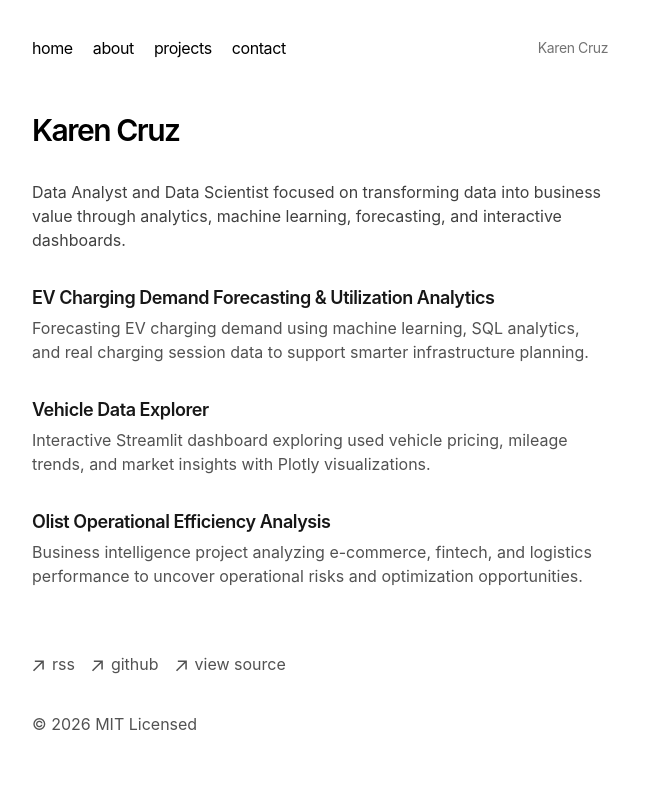
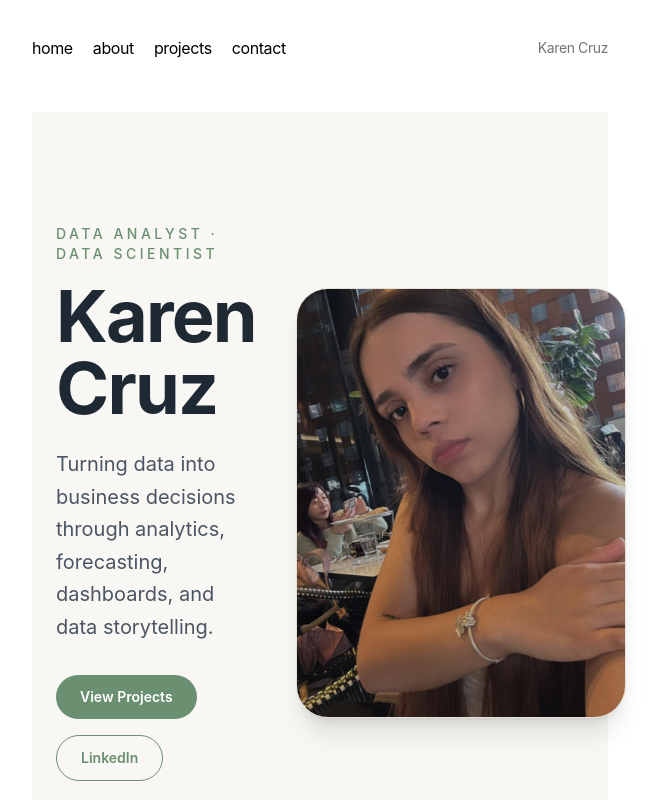
Before and after one commit to Kcruz4/portfolio-starter-kit, a Next.js app: page / in a window 1280 px wide. Shown: the top 800 px of the page, without its empty margins (320-977 px from the left). Built offline with nearby package versions, Linux system fonts and the light colour scheme.

Commit message:
Update page.tsx

```diff
--- a/app/page.tsx
+++ b/app/page.tsx
@@ -1,19 +1,207 @@
-import { Projects } from 'app/components/Projects'
+import Link from 'next/link'
+
+const projects = [
+  {
+    title: 'EV Charging Demand Forecasting',
+    description:
+      'Forecasting EV charging demand using machine learning, SQL analytics, Tableau dashboards, and real charging session data.',
+    tech: ['Python', 'SQL', 'Tableau', 'Forecasting'],
+    link: 'https://github.com/Kcruz4/ev-charging-demand-forecasting',
+  },
+  {
+    title: 'Olist Operational Efficiency Analysis',
+    description:
+      'Power BI dashboard analyzing logistics delays, payment risk, and operational performance across e-commerce and fintech data.',
+    tech: ['Power BI', 'Python', 'Business Analytics'],
+    link: 'https://github.com/Kcruz4/E-commerce-Fintech-Logistics-Analysis.',
+  },
+  {
+    title: 'Used Vehicle Market Analytics App',
+    description:
+      'Interactive Streamlit web application for exploring used vehicle pricing, mileage trends, and market insights.',
+    tech: ['Streamlit', 'Python', 'Plotly'],
+    link: 'https://github.com/Kcruz4/Used-Vehicle-Market-Analytics-App',
+  },
+]
+
+const skills = [
+  'Python',
+  'SQL',
+  'Power BI',
+  'Tableau',
+  'Pandas',
+  'Scikit-learn',
+  'Streamlit',
+  'Machine Learning',
+  'Forecasting',
+  'Data Visualization',
+]
 
 export default function Page() {
   return (
-    <section>
-      <h1 className="mb-8 text-3xl font-semibold tracking-tighter">
-        Karen Cruz
-      </h1>
+    <main className="min-h-screen bg-[#F8F7F3] text-[#1F2933]">
+      <section className="mx-auto flex max-w-6xl flex-col items-center gap-10 px-6 py-20 md:flex-row md:py-28">
+        <div className="flex-1">
+          <p className="mb-4 text-sm font-medium uppercase tracking-[0.25em] text-[#6B8F71]">
+            Data Analyst · Data Scientist
+          </p>
 
-      <p className="mb-6 text-neutral-700 dark:text-neutral-300">
-        Data Analyst and Data Scientist focused on transforming data into business value through analytics, machine learning, forecasting, and interactive dashboards.
-      </p>
+          <h1 className="mb-6 text-5xl font-bold tracking-tight md:text-7xl">
+            Karen Cruz
+          </h1>
 
-      <div className="my-8">
-        <Projects />
-      </div>
-    </section>
+          <p className="mb-8 max-w-2xl text-xl leading-relaxed text-[#4B5563]">
+            Turning data into business decisions through analytics, forecasting,
+            dashboards, and data storytelling.
+          </p>
+
+          <div className="flex flex-wrap gap-4">
+            <a
+              href="#projects"
+              className="rounded-full bg-[#6B8F71] px-6 py-3 text-sm font-semibold text-white transition hover:bg-[#55765B]"
+            >
+              View Projects
+            </a>
+
+            <Link
+              href="https://www.linkedin.com/in/karencruz-datascientist/"
+              target="_blank"
+              className="rounded-full border border-[#6B8F71] px-6 py-3 text-sm font-semibold text-[#6B8F71] transition hover:bg-white"
+            >
+              LinkedIn
+            </Link>
+          </div>
+        </div>
+
+        <div className="flex-1">
+          <div className="mx-auto h-[360px] w-[280px] overflow-hidden rounded-[2rem] border border-[#E5E1D8] bg-white shadow-xl md:h-[430px] md:w-[330px]">
+            <img
+              src="/publicprofile.jpg.jpeg"
+              alt="Karen Cruz"
+              className="h-full w-full object-cover"
+            />
+          </div>
+        </div>
+      </section>
+
+      <section
+        id="about"
+        className="mx-auto grid max-w-6xl gap-12 px-6 py-16 md:grid-cols-[360px_1fr]"
+      >
+        <div className="mx-auto overflow-hidden rounded-[2rem] border border-[#E5E1D8] bg-white p-3 shadow-lg">
+          <video
+            src="/publicintro-video.mp4.mov"
+            controls
+            className="h-[520px] w-[292px] rounded-[1.5rem] object-cover"
+          />
+        </div>
+
+        <div className="flex flex-col justify-center">
+          <p className="mb-3 text-sm font-semibold uppercase tracking-[0.2em] text-[#6B8F71]">
+            About Me
+          </p>
+
+          <h2 className="mb-6 text-3xl font-bold tracking-tight md:text-4xl">
+            I build practical data solutions that support smarter decisions.
+          </h2>
+
+          <p className="mb-6 text-lg leading-relaxed text-[#4B5563]">
+            I am a data professional focused on analytics, business intelligence,
+            forecasting, and machine learning. My work combines technical skills
+            with business thinking to uncover patterns, improve performance, and
+            communicate insights clearly.
+          </p>
+
+          <div className="grid gap-4 sm:grid-cols-3">
+            <div className="rounded-2xl border border-[#E5E1D8] bg-white p-5">
+              <p className="text-sm text-[#6B7280]">Location</p>
+              <p className="font-semibold">Australia 🇦🇺</p>
+            </div>
+            <div className="rounded-2xl border border-[#E5E1D8] bg-white p-5">
+              <p className="text-sm text-[#6B7280]">Focus</p>
+              <p className="font-semibold">Data & BI</p>
+            </div>
+            <div className="rounded-2xl border border-[#E5E1D8] bg-white p-5">
+              <p className="text-sm text-[#6B7280]">Open to</p>
+              <p className="font-semibold">Remote roles</p>
+            </div>
+          </div>
+        </div>
+      </section>
+
+      <section id="projects" className="mx-auto max-w-6xl px-6 py-16">
+        <div className="mb-10">
+          <p className="mb-3 text-sm font-semibold uppercase tracking-[0.2em] text-[#6B8F71]">
+            Featured Work
+          </p>
+          <h2 className="text-3xl font-bold tracking-tight md:text-4xl">
+            Projects
+          </h2>
+        </div>
+
+        <div className="grid gap-6 md:grid-cols-3">
+          {projects.map((project) => (
+            <Link
+              key={project.title}
+              href={project.link}
+              target="_blank"
+              className="group rounded-3xl border border-[#E5E1D8] bg-white p-6 shadow-sm transition hover:-translate-y-1 hover:shadow-xl"
+            >
+              <h3 className="mb-3 text-xl font-bold">{project.title}</h3>
+              <p className="mb-5 text-sm leading-relaxed text-[#4B5563]">
+                {project.description}
+              </p>
+
+              <div className="mb-6 flex flex-wrap gap-2">
+                {project.tech.map((item) => (
+                  <span
+                    key={item}
+                    className="rounded-full bg-[#F1F3EE] px-3 py-1 text-xs font-medium text-[#55765B]"
+                  >
+                    {item}
+                  </span>
+                ))}
+              </div>
+
+              <span className="text-sm font-semibold text-[#6B8F71]">
+                View project →
+              </span>
+            </Link>
+          ))}
+        </div>
+      </section>
+
+      <section className="mx-auto max-w-6xl px-6 py-16">
+        <div className="rounded-[2rem] border border-[#E5E1D8] bg-white p-8 shadow-sm">
+          <p className="mb-3 text-sm font-semibold uppercase tracking-[0.2em] text-[#6B8F71]">
+            Toolkit
+          </p>
+
+          <h2 className="mb-6 text-3xl font-bold">Skills & Tools</h2>
+
+          <div className="flex flex-wrap gap-3">
+            {skills.map((skill) => (
+              <span
+                key={skill}
+                className="rounded-full border border-[#E5E1D8] px-4 py-2 text-sm font-medium text-[#374151]"
+              >
+                {skill}
+              </span>
+            ))}
+          </div>
+        </div>
+      </section>
+
+      <section className="mx-auto max-w-6xl px-6 py-16">
+        <div className="rounded-[2rem] bg-[#1F2933] p-8 text-white md:p-12">
+          <h2 className="mb-4 text-3xl font-bold">Professional Summary</h2>
+          <p className="max-w-3xl text-lg leading-relaxed text-[#E5E7EB]">
+            Data Analyst and Data Scientist focused on transforming complex data
+            into clear business value through analytics, machine learning,
+            forecasting, dashboards, and operational insights.
+          </p>
+        </div>
+      </section>
+    </main>
   )
 }
```
